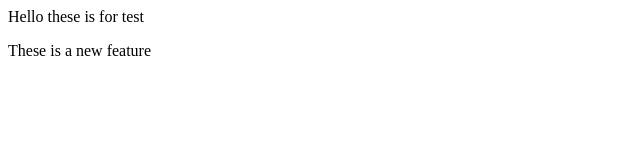
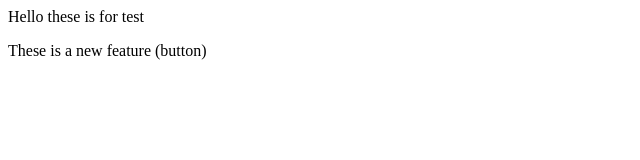
Before and after one commit to kamaniarun/localrepo, a plain HTML site: page Index.html in a window 1280 px wide. Shown: the full height of the page, 0-640 px from the left. Drawn offline with Linux system fonts and the light colour scheme.

```diff
--- a/Index.html
+++ b/Index.html
@@ -1,2 +1,2 @@
 <p> Hello these is for test</p>
-<p> These is a new feature</p>
+<p> These is a new feature (button)</p>
```
